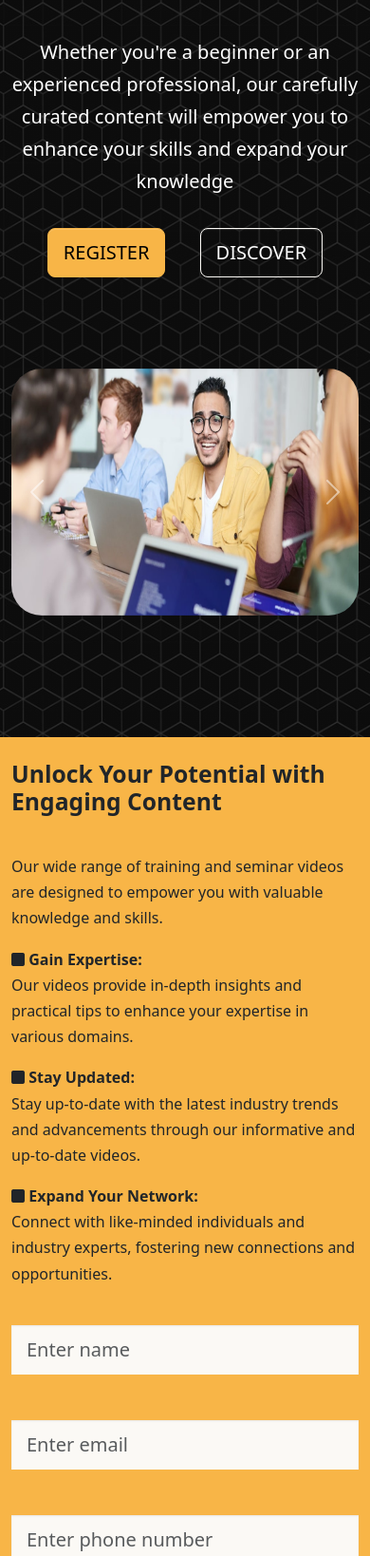
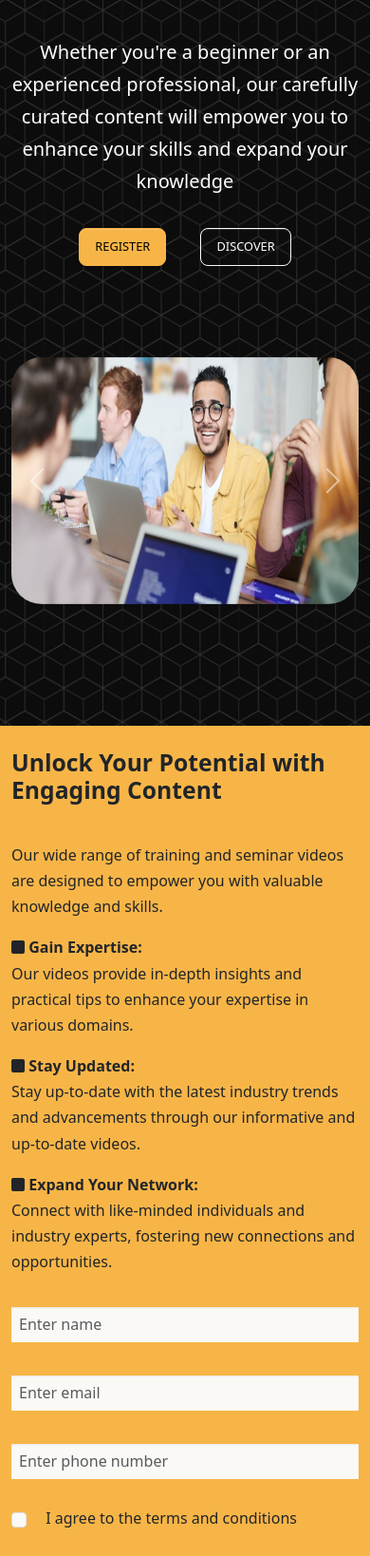
Before and after one commit to alirezangh123123/reservation-project, a website: page index.html in a window 390 px wide. Shown: the part 359-1997 px from the top of the page at 95% size. Drawn offline with Linux system fonts and the light colour scheme.

Commit message:
fix responsive btn and inputs

```diff
--- a/assest/scss/style.scss
+++ b/assest/scss/style.scss
@@ -1,7 +1,7 @@
 // media query to fix navbar menu
 @import "../scss/bootsrap.scss";
-.nav-custom{
-    transition: all .5s ease;
+.nav-custom {
+  transition: all 0.5s ease;
 }
 @media screen and (max-width: 992px) {
   .custom-navbar-menu {
@@ -50,20 +50,20 @@ header {
     url(../images/header-background.jpg) center center no-repeat;
   background-size: cover;
 }
-.btn-wrapper button:last-child{
-    transition: all .5s ease;
-    &:hover{
+.btn-wrapper button:last-child {
+  transition: all 0.5s ease;
+  &:hover {
     background-color: $light !important;
     color: $dark !important;
   }
 }
 // media query for image-slider
-@media screen and (max-width:578px) {
-      .carousel-container{
-        #carouselExampleAutoplaying{
-           .carousel-inner{
-            .carousel-item{
-                img{
+@media screen and (max-width: 578px) {
+  .carousel-container {
+    #carouselExampleAutoplaying {
+      .carousel-inner {
+        .carousel-item {
+          img {
             height: 260px;
           }
         }
@@ -71,3 +71,44 @@ header {
     }
   }
 }
+//customize responsive btn
+@media screen and (max-width:425px) {
+  .btn-wrapper {
+    .btn-header {
+      --bs-btn-padding-y: 0.5rem;
+      --bs-btn-padding-x: 1rem;
+      --bs-btn-font-size: .8rem;
+      --bs-btn-border-radius: var(--bs-border-radius-lg);
+    }
+  }
+  //form register btn
+  .btn-submit-wrapper{
+    .btn-register{
+      --bs-btn-padding-y: 0.5rem;
+      --bs-btn-padding-x: .7rem;
+      --bs-btn-font-size: .8rem;
+      --bs-btn-border-radius: var(--bs-border-radius-lg);
+    }
+  }
+  //register-form
+  .register-form{
+    form{
+      input{
+        margin-top: 1.1rem !important;
+        margin-bottom: 1.1rem !important;
+      }
+      .check-box{
+        input{
+          vertical-align: middle;
+        }
+      }
+    }
+  }
+  //custom form-controll
+  .form-control{
+    min-height: calc(0.4rem + 1rem + calc(var(--bs-border-width) * 2));
+    padding: 0.3rem 0.5rem;
+    font-size: 1rem;
+    border-radius: var(--bs-border-radius-lg);
+  }
+}
--- a/index.html
+++ b/index.html
@@ -152,11 +152,11 @@
               </p>
             </div>
             <div class="btn-wrapper">
-              <button class="btn btn-primary btn-lg mt-3 text-uppercase mx-3">
+              <button class="btn btn-primary btn-lg mt-3 text-uppercase mx-3 btn-header">
                 Register
               </button>
               <button
-                class="btn btn-outline-light text-white btn-lg mt-3 text-uppercase mx-3"
+                class="btn btn-outline-light text-white btn-lg mt-3 text-uppercase mx-3 btn-header"
               >
                 discover
               </button>
@@ -192,7 +192,7 @@
                   </div>
                 </div>
                 <button
-                  class="carousel-control-prev"
+                  class="carousel-control-prev btn-header"
                   type="button"
                   data-bs-target="#carouselExampleAutoplaying"
                   data-bs-slide="prev"
@@ -285,9 +285,9 @@
               />
               <label for="check" class="form-check-label ms-3">I agree to the terms and conditions</label>
               </div>
-             <div class="submit d-grid mt-4">
+             <div class="submit d-grid mt-4 btn-submit-wrapper">
               <button class="btn btn-lg rounded-5
-               btn-primary btn-outline-dark">Register</button>
+               btn-primary btn-outline-dark btn-register">Register</button>
              </div>
             </form>
           </div>
```
Also changed, not shown: assest/css/style.css. Lines whose indentation alone changed are shown as unchanged.
